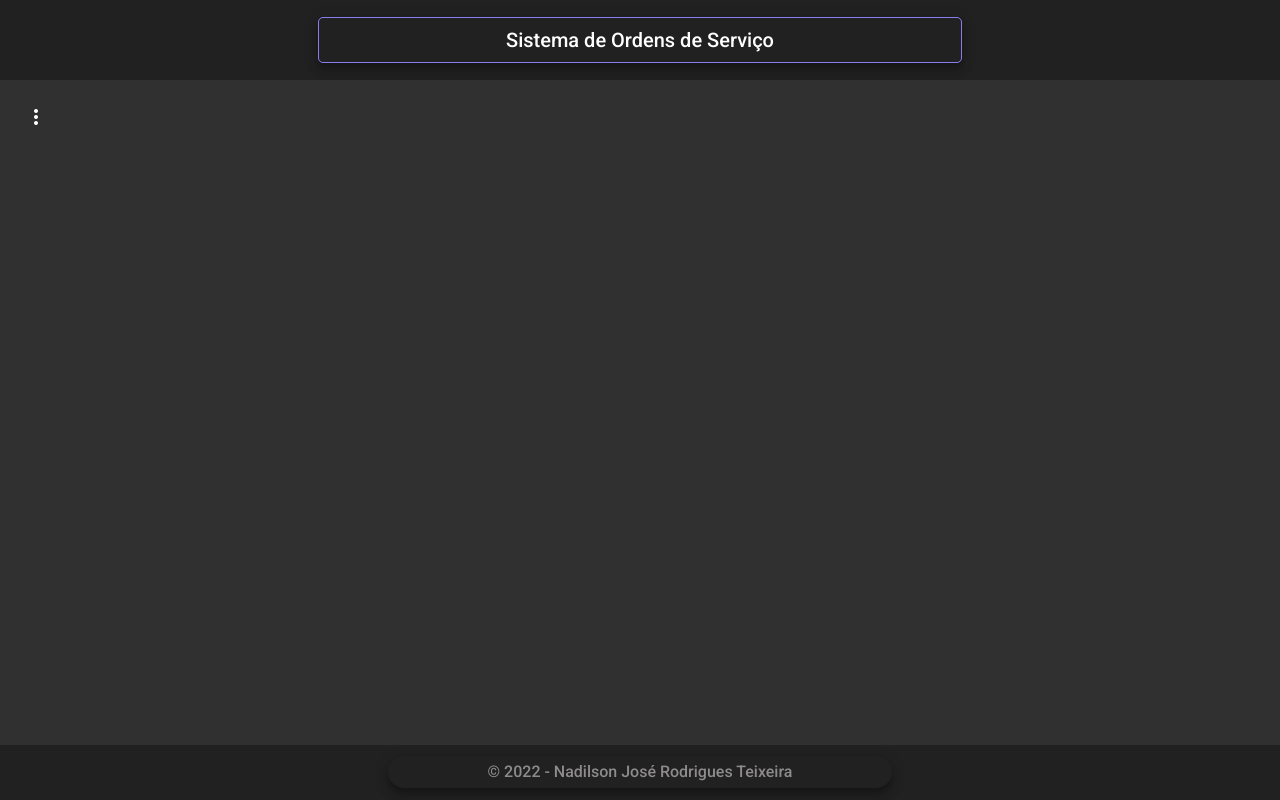
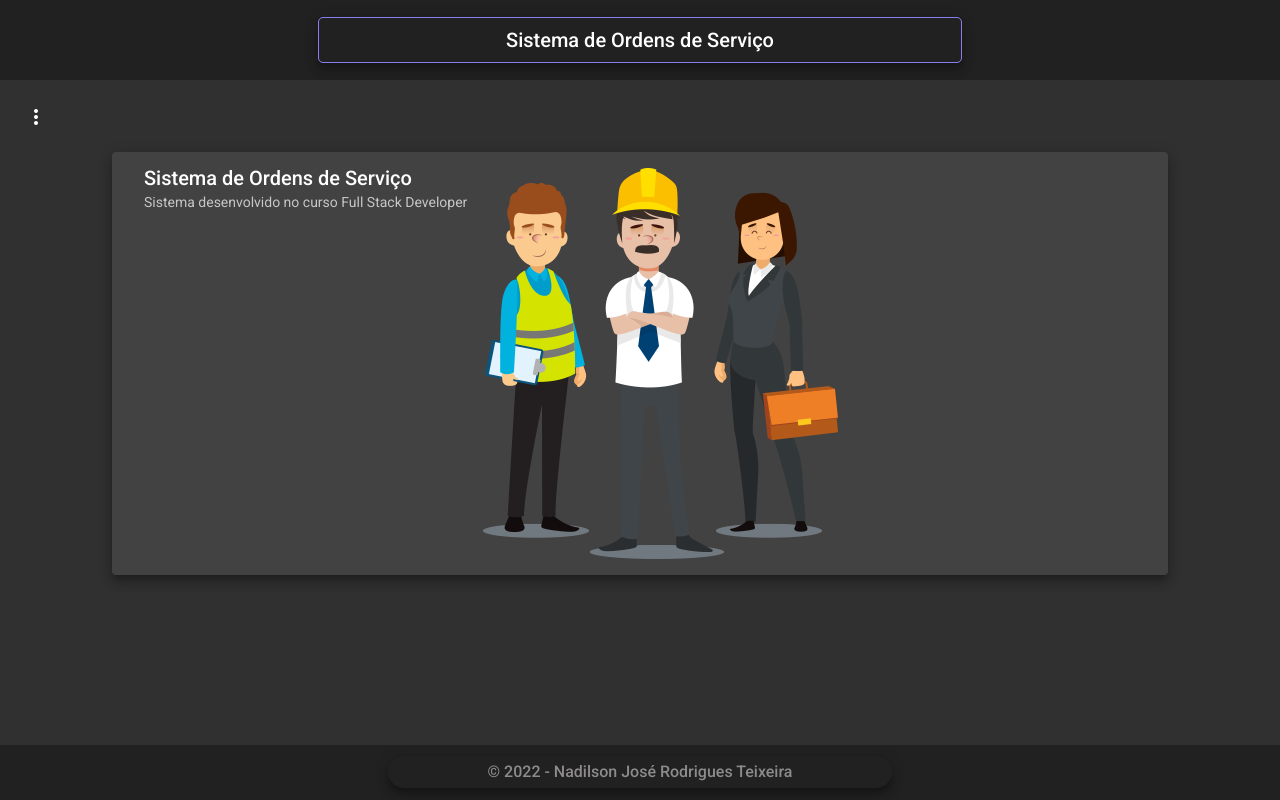
Before and after one commit to Nadilson-IFPE/ordens_de_servico, an Angular app in the folder frontend/: page / in a window 1280 px wide. Built offline with nearby package versions, Linux system fonts and the light colour scheme.

Commit message:
Gerando componente HOME

```diff
--- a/frontend/src/app/app-routing.module.ts
+++ b/frontend/src/app/app-routing.module.ts
@@ -1,10 +1,16 @@
-import { NgModule } from '@angular/core';
-import { RouterModule, Routes } from '@angular/router';
+import { NgModule } from "@angular/core";
+import { RouterModule, Routes } from "@angular/router";
+import { HomeComponent } from "./views/components/home/home.component";
 
-const routes: Routes = [];
+const routes: Routes = [
+  {
+    path: "",
+    component: HomeComponent,
+  },
+];
 
 @NgModule({
   imports: [RouterModule.forRoot(routes)],
-  exports: [RouterModule]
+  exports: [RouterModule],
 })
-export class AppRoutingModule { }
+export class AppRoutingModule {}
--- a/frontend/src/app/app.module.ts
+++ b/frontend/src/app/app.module.ts
@@ -22,9 +22,10 @@ import { MatSnackBarModule } from "@angular/material/snack-bar";
 import { HeaderComponent } from './views/components/template/header/header.component';
 import { FooterComponent } from './views/components/template/footer/footer.component';
 import { NavComponent } from './views/components/template/nav/nav.component';
+import { HomeComponent } from './views/components/home/home.component';
 
 @NgModule({
-  declarations: [AppComponent, HeaderComponent, FooterComponent, NavComponent],
+  declarations: [AppComponent, HeaderComponent, FooterComponent, NavComponent, HomeComponent],
   imports: [
     BrowserModule,
     AppRoutingModule,
--- /dev/null
+++ b/frontend/src/app/views/components/home/home.component.css
@@ -0,0 +1,5 @@
+mat-card {
+  width: 80%;
+  height: 50%;
+  margin: 1rem auto 0 auto;
+}
--- /dev/null
+++ b/frontend/src/app/views/components/home/home.component.html
@@ -0,0 +1,9 @@
+<mat-card class="mat-elevation-z8">
+  <mat-card-header>
+    <mat-card-title>Sistema de Ordens de Serviço</mat-card-title>
+    <mat-card-subtitle
+      >Sistema desenvolvido no curso Full Stack Developer</mat-card-subtitle
+    >
+    <img src="assets/img/work.png" alt="" />
+  </mat-card-header>
+</mat-card>
--- /dev/null
+++ b/frontend/src/app/views/components/home/home.component.ts
@@ -0,0 +1,15 @@
+import { Component, OnInit } from '@angular/core';
+
+@Component({
+  selector: 'app-home',
+  templateUrl: './home.component.html',
+  styleUrls: ['./home.component.css']
+})
+export class HomeComponent implements OnInit {
+
+  constructor() { }
+
+  ngOnInit(): void {
+  }
+
+}
--- a/frontend/src/app/views/components/template/nav/nav.component.html
+++ b/frontend/src/app/views/components/template/nav/nav.component.html
@@ -20,5 +20,6 @@
     <button mat-icon-button (click)="drawer.toggle()">
       <mat-icon>more_vert</mat-icon>
     </button>
+    <router-outlet></router-outlet>
   </div>
 </mat-drawer-container>
```
Also changed, not shown: frontend/src/assets/img/work.png (added).
